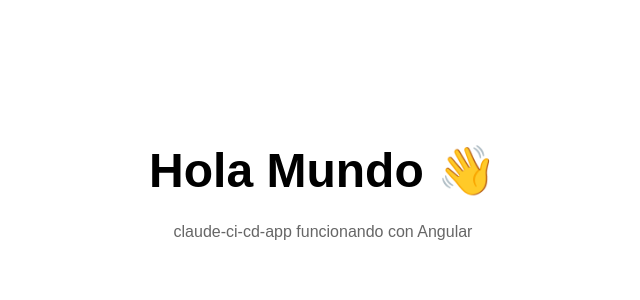
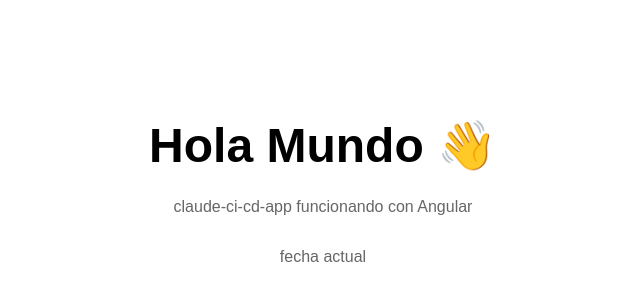
Before and after one commit to MissionClaude/S6_MCC, an Angular app: page / in a window 1280 px wide. Shown: the part 224-524 px from the top of the page, without its empty margins (317-957 px from the left). Built offline with nearby package versions, Linux system fonts and the light colour scheme.

Commit message:
fix: prueba error

```diff
--- a/src/app/app.component.html
+++ b/src/app/app.component.html
@@ -1,6 +1,7 @@
 <main class="hello">
   <h1>Hola Mundo 👋</h1>
   <p>{{ title }} funcionando con Angular</p>
+  <p>{{ timenow }} fecha actual</p>
 </main>
 
 <router-outlet />
```
